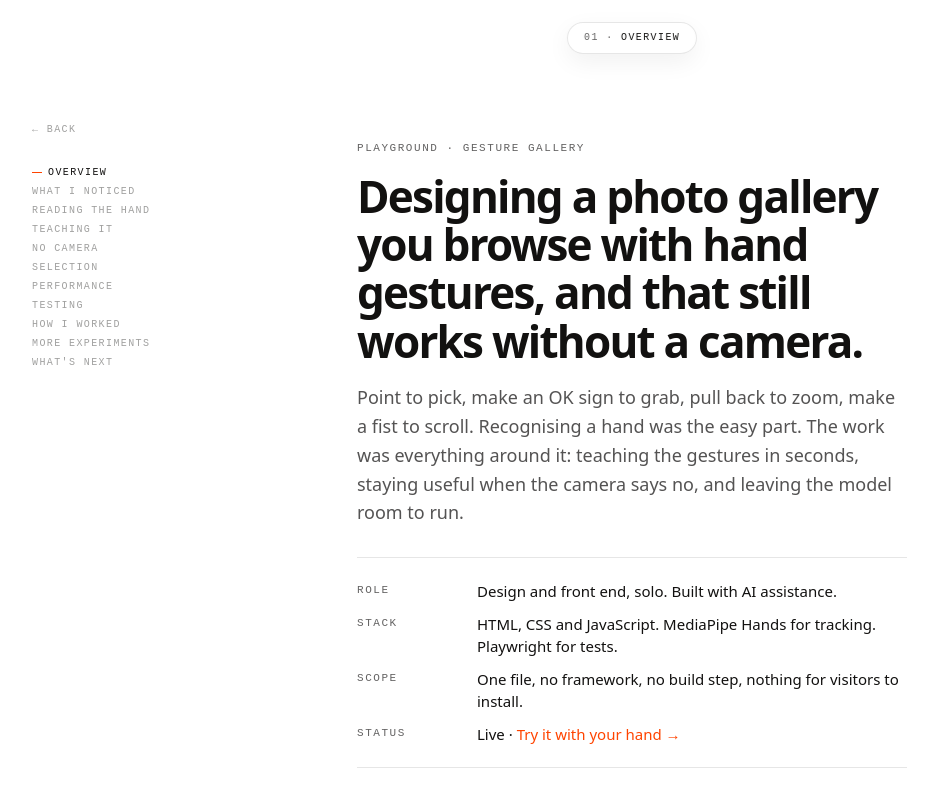
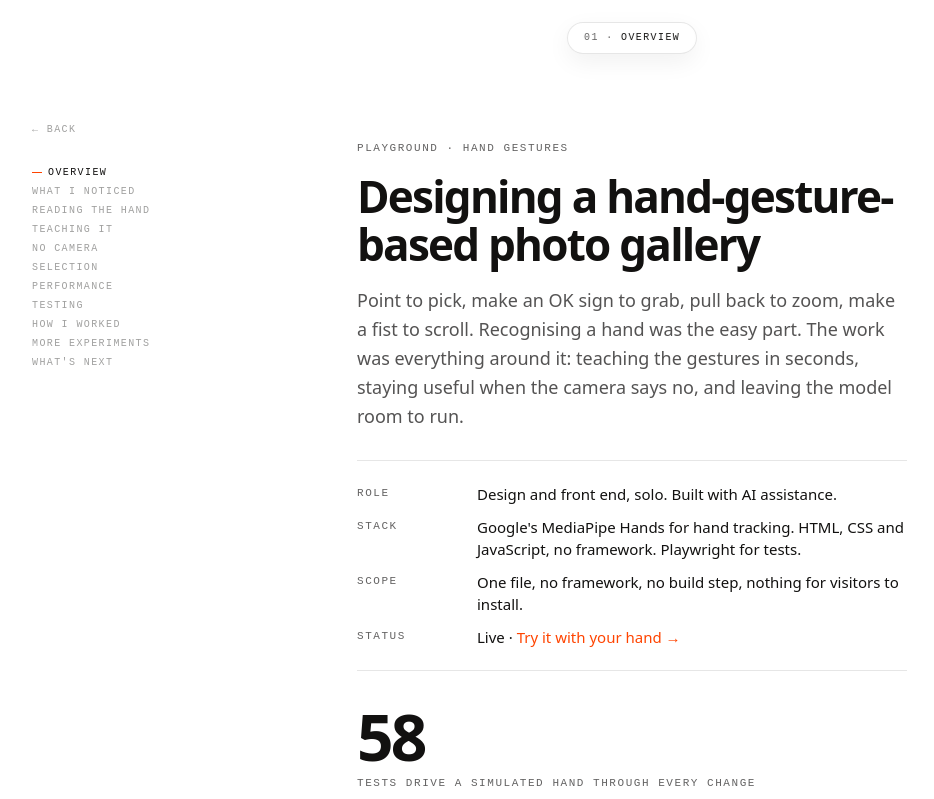
Before and after one commit to divyrajauria/gesture-gallery, a website: page case-study/gesture-gallery.html in a window 1280 px wide. Shown: the top 799 px of the page, without its empty margins (8-942 px from the left). Drawn offline with Linux system fonts and the light colour scheme; animation ran at ten frames a second; a web font is replaced by a local one.

Commit message:
Case study draft: shorter headline, 'Hand gestures' eyebrow, name MediaPipe Hands
Co-Authored-By: Claude Opus 5.5 <noreply@anthropic.com>
Claude-Session: https://claude.ai/code/session_012Q31FVafYCxRddG2jCN6xv

```diff
--- a/case-study/gesture-gallery.html
+++ b/case-study/gesture-gallery.html
@@ -4,7 +4,7 @@
 <meta charset="utf-8">
 <meta name="viewport" content="width=device-width,initial-scale=1">
 <title>Hand gesture photo gallery · Divy Rajauria</title>
-<meta name="description" content="Designing a photo gallery you browse with hand gestures, and that still works without a camera.">
+<meta name="description" content="Designing a hand-gesture-based photo gallery, built on MediaPipe Hands in one HTML file.">
 <style>
   /* Fonts are self-hosted on divy.work; the absolute URL is a fallback for previewing this file elsewhere. */
   @font-face { font-family: Satoshi; font-weight: 400; font-display: swap; src: url("/fonts/satoshi-400.woff2") format("woff2"), url("https://divy.work/fonts/satoshi-400.woff2") format("woff2"); }
@@ -241,13 +241,13 @@
   <!-- 01 OVERVIEW -->
   <section id="overview" data-num="01" data-name="Overview" style="padding-top:0">
     <div class="col">
-      <div class="mono">Playground · Gesture Gallery</div>
-      <h1>Designing a photo gallery you browse with hand gestures, and that still works without a camera.</h1>
+      <div class="mono">Playground · Hand gestures</div>
+      <h1>Designing a hand-gesture-based photo gallery</h1>
       <p class="lede">Point to pick, make an OK sign to grab, pull back to zoom, make a fist to scroll. Recognising a hand was the easy part. The work was everything around it: teaching the gestures in seconds, staying useful when the camera says no, and leaving the model room to run.</p>
 
       <dl class="meta">
         <dt>Role</dt><dd>Design and front end, solo. Built with AI assistance.</dd>
-        <dt>Stack</dt><dd>HTML, CSS and JavaScript. MediaPipe Hands for tracking. Playwright for tests.</dd>
+        <dt>Stack</dt><dd>Google's MediaPipe Hands for hand tracking. HTML, CSS and JavaScript, no framework. Playwright for tests.</dd>
         <dt>Scope</dt><dd>One file, no framework, no build step, nothing for visitors to install.</dd>
         <dt>Status</dt><dd>Live · <a href="https://divyrajauria.github.io/gesture-gallery/">Try it with your hand →</a></dd>
       </dl>
@@ -297,7 +297,7 @@
       <div class="mono">03</div>
       <h2>Reading the hand</h2>
       <p class="thesis">Four poses from finger geometry, and one rule that stops accidents.</p>
-      <p>MediaPipe gives 21 points on the hand in every camera frame. Everything after that is mine. Each fingertip is compared with its middle joint to tell an open palm, a pointing finger and a fist apart. A pose has to hold for about 90 ms before it counts, so the cursor doesn't flicker between modes. A tap is a quick dip of the fingertip, measured against the size of the hand, so slow drift never selects anything.</p>
+      <p>Google's MediaPipe Hands model finds 21 points on the hand in every camera frame. Everything after that is mine. Each fingertip is compared with its middle joint to tell an open palm, a pointing finger and a fist apart. A pose has to hold for about 90 ms before it counts, so the cursor doesn't flicker between modes. A tap is a quick dip of the fingertip, measured against the size of the hand, so slow drift never selects anything.</p>
     </div>
     <figure class="wide reveal">
       <div class="frame">
```
